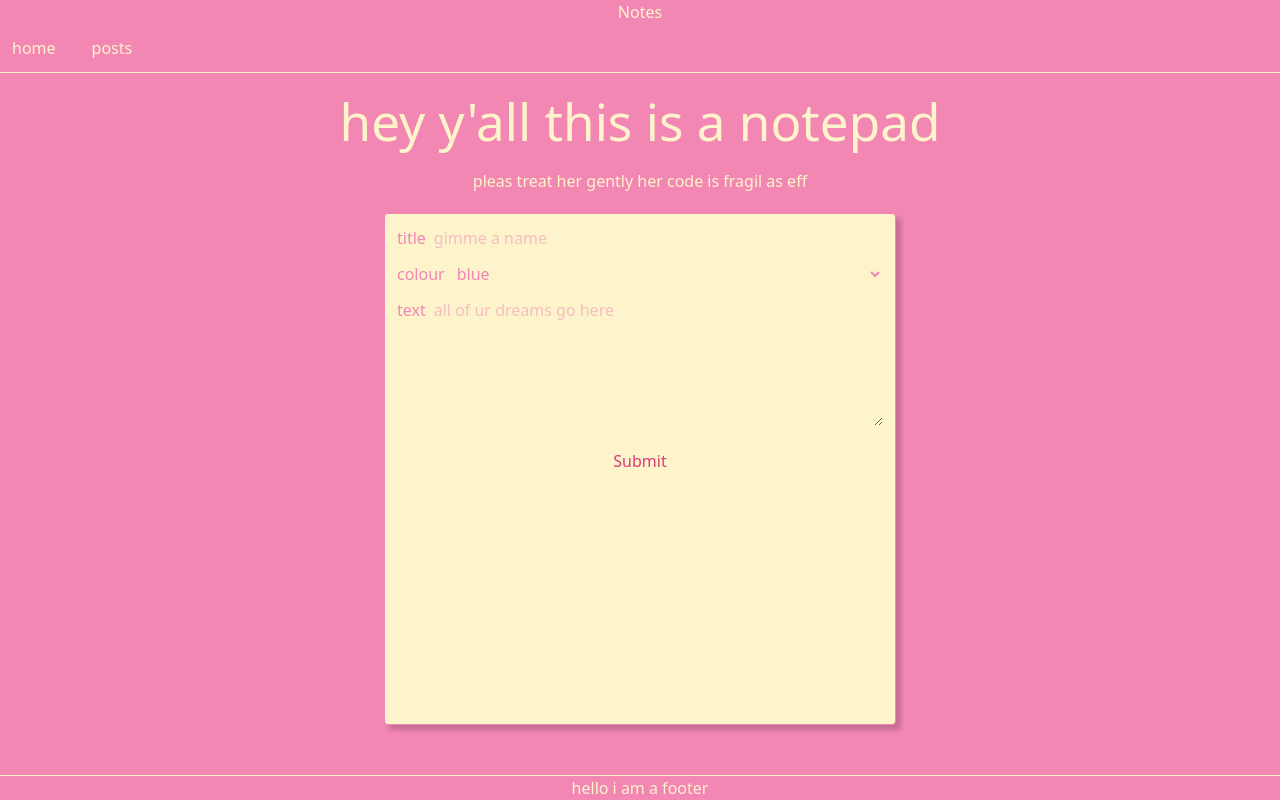
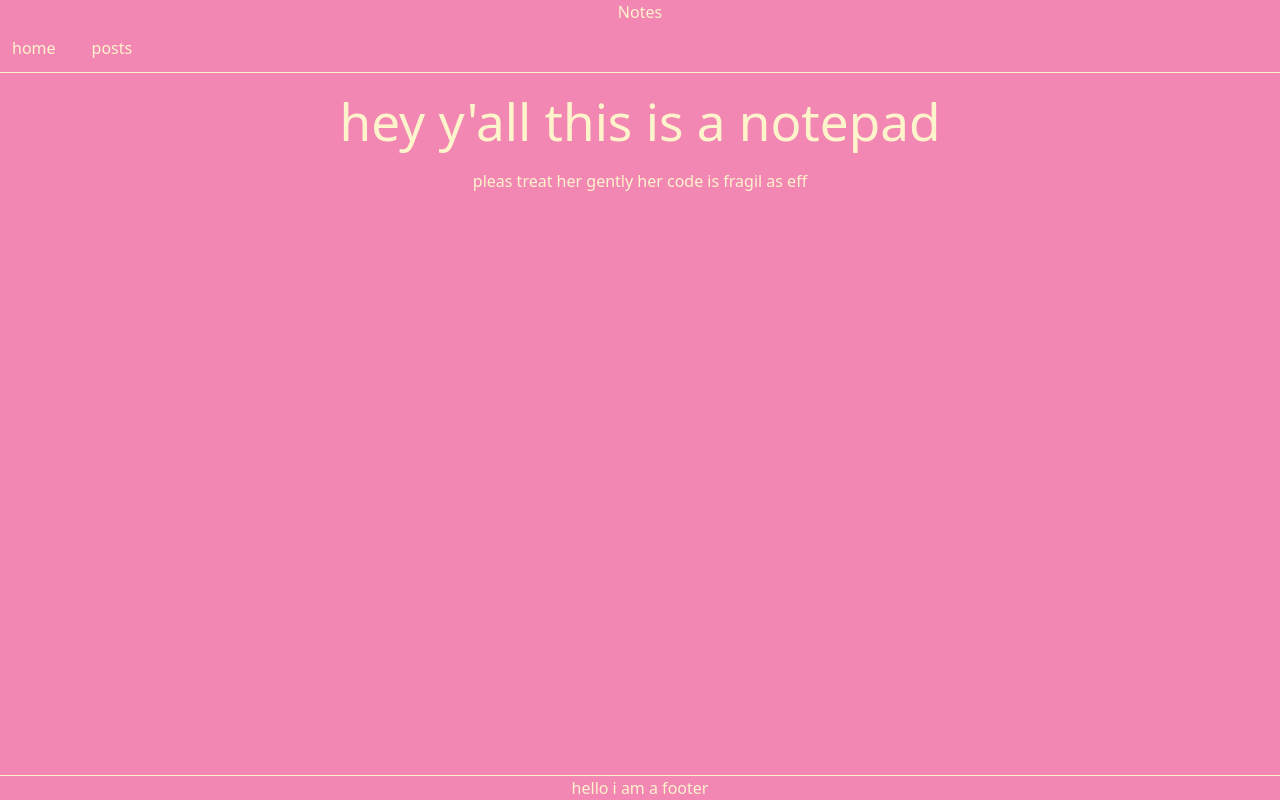
Before and after one commit to marisasilvestris/w07-database-driven-app, a React (Vite) app in the folder client/: page / in a window 1280 px wide. Built offline with nearby package versions, Linux system fonts and the light colour scheme.

Commit message:
rip submitnote on homepage

```diff
--- a/client/src/pages/HomePage.jsx
+++ b/client/src/pages/HomePage.jsx
@@ -6,7 +6,7 @@ export default function HomePage() {
     <>
       <h1 className="test">hey y'all this is a notepad</h1>
       <p>pleas treat her gently her code is fragil as eff</p>
-      <SubmitNote className={`w-128 h-128 max-w-screen`} />
+      {/* <SubmitNote className={`w-128 h-128 max-w-screen`} /> */}
     </>
   );
 }
```
Also changed, not shown: 1 other file (tests, documents, lock files or other folders).
